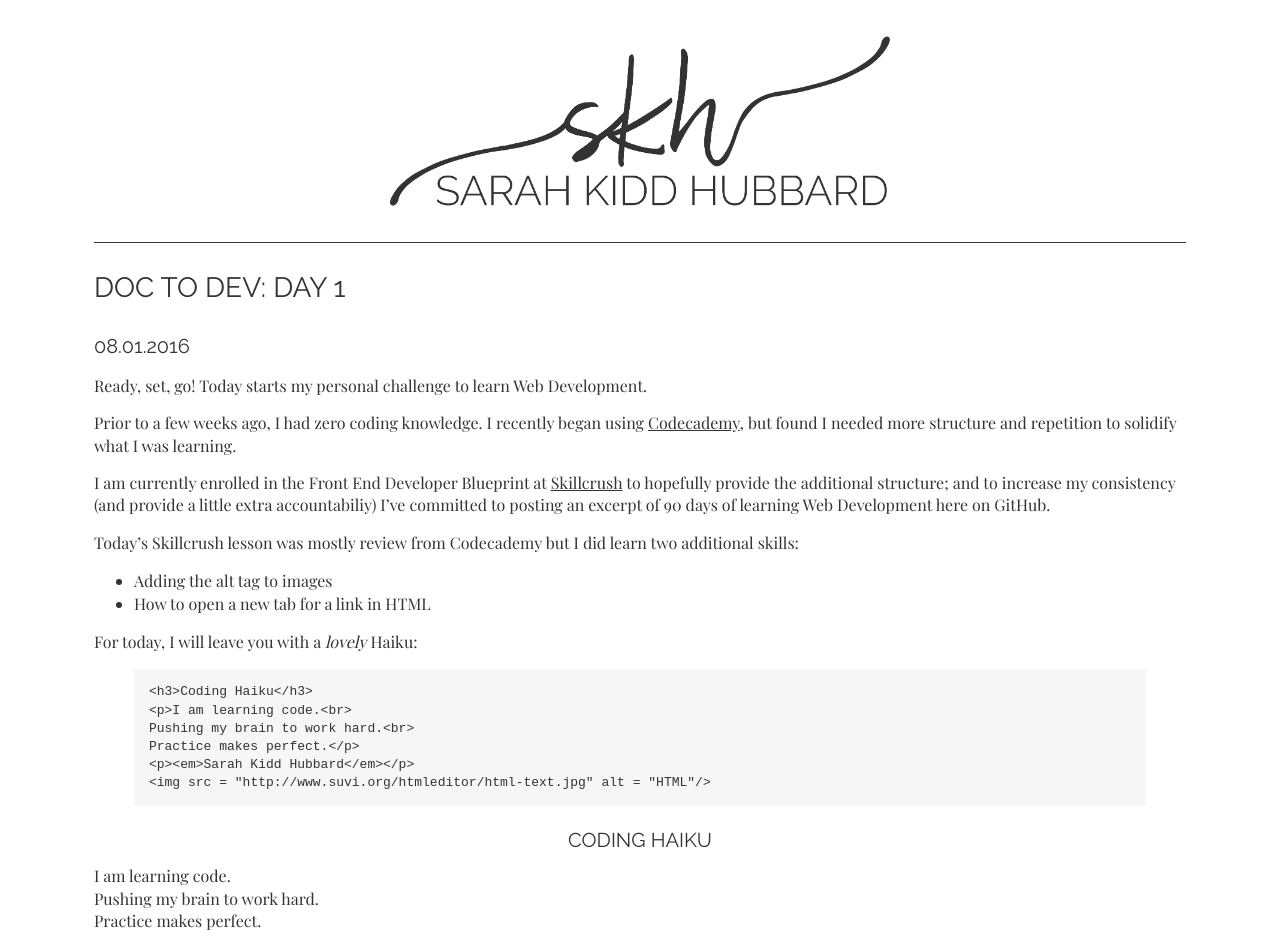
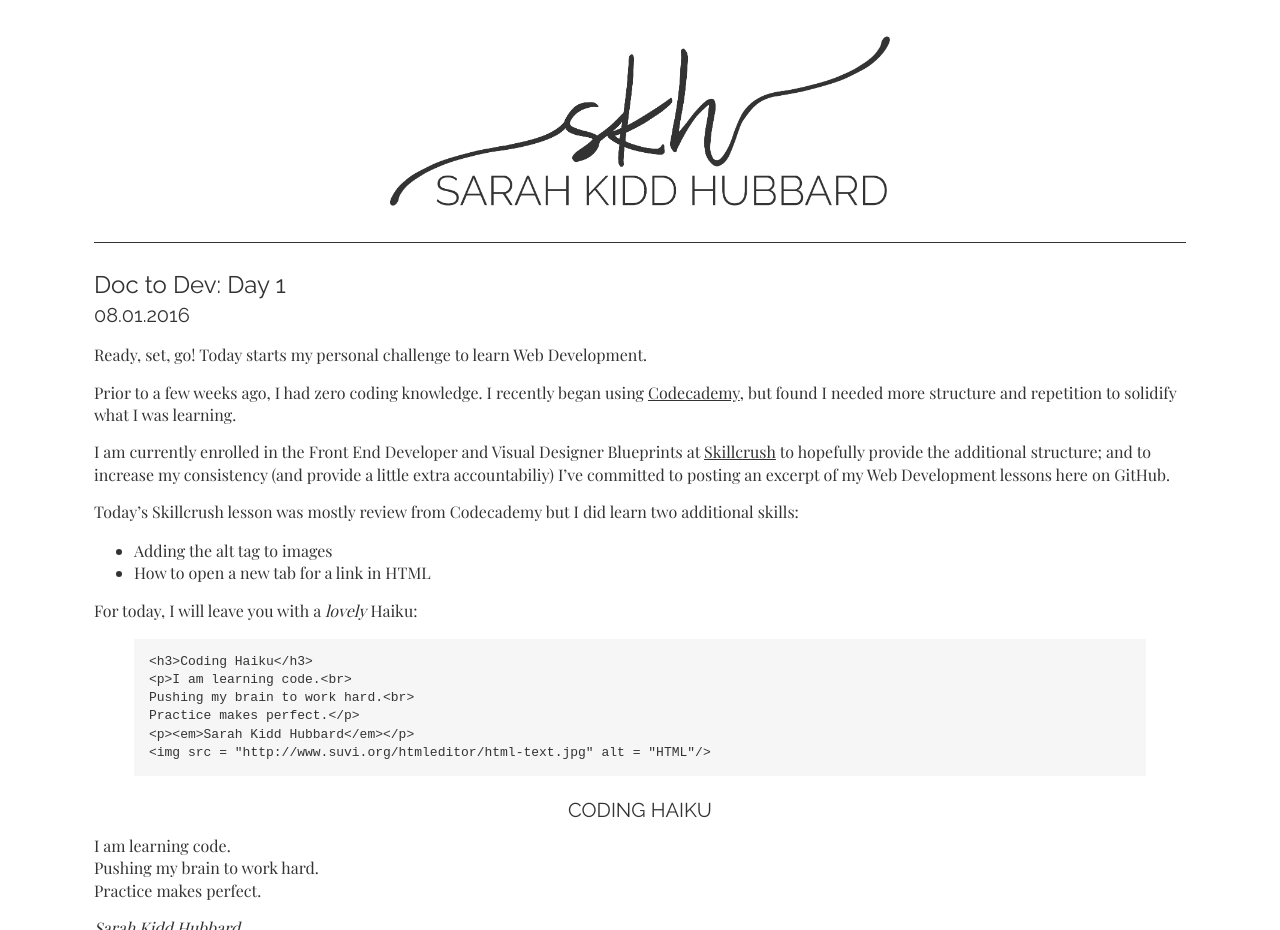
Before and after one commit to skiddhubbard/skiddhubbard.github.io, a Jekyll site: the page built from _posts/2016-08-01-doc-to-dev-day-1.md, in a window 1280 px wide, cut to the strip 0-930 px from the top of the page. Built offline with Jekyll 4.4.1, drawn with Linux system fonts in a browser that asks for light colours.

Commit message:
Blog posts

```diff
--- a/_posts/2016-08-01-doc-to-dev-day-1.md
+++ b/_posts/2016-08-01-doc-to-dev-day-1.md
@@ -9,9 +9,9 @@ Ready, set, go! Today starts my personal challenge to learn Web Development.
 Prior to a few weeks ago, I had zero coding knowledge. I recently began using [Codecademy](https://www.codecademy.com/),
 but found I needed more structure and repetition to solidify what I was learning.
 
-I am currently enrolled in the Front End Developer Blueprint at [Skillcrush](http://www.skillcrush.com) to hopefully
+I am currently enrolled in the Front End Developer and Visual Designer Blueprints at [Skillcrush](http://www.skillcrush.com) to hopefully
 provide the additional structure; and to increase my consistency (and provide a little extra accountabiliy)
-I've committed to posting an excerpt of 90 days of learning Web Development here on GitHub.
+I've committed to posting an excerpt of my Web Development lessons here on GitHub.
 
 Today's Skillcrush lesson was mostly review from Codecademy but I did learn two additional skills:
 - Adding the alt tag to images
--- a/_sass/site/_base.scss
+++ b/_sass/site/_base.scss
@@ -290,6 +290,7 @@ a {
 
 .post-meta {
   font-family: 'Raleway', sans-serif;
+  font-weight: 400;
 }
 
 .post-list {
@@ -303,12 +304,15 @@ a {
 
 .post-list h2 {
   font-size: 1.25em;
+  font-weight: 400;
   text-align: left;
+  text-transform: none;
   margin: 5px 0px;
 }
 
 .post-list li {
   padding-bottom: 20px;
+  line-height: 1.25em;
 }
 
 .post-link {
@@ -321,9 +325,11 @@ a {
 }
 
 .post-title {
-  font-size: 1.75em;
+  font-size: 1.5em;
+  font-weight: 500;
   text-align: left;
-  margin: 25px 0px;
+  text-transform: none;
+  margin: 25px 0px 0px;
   padding-top: 25px;
   border-top: solid 1px #333333;
 }
```
Also changed, not shown: _posts/2016-10-14-personal-site-social-fontawesome.md (added, +68 -0 lines).
